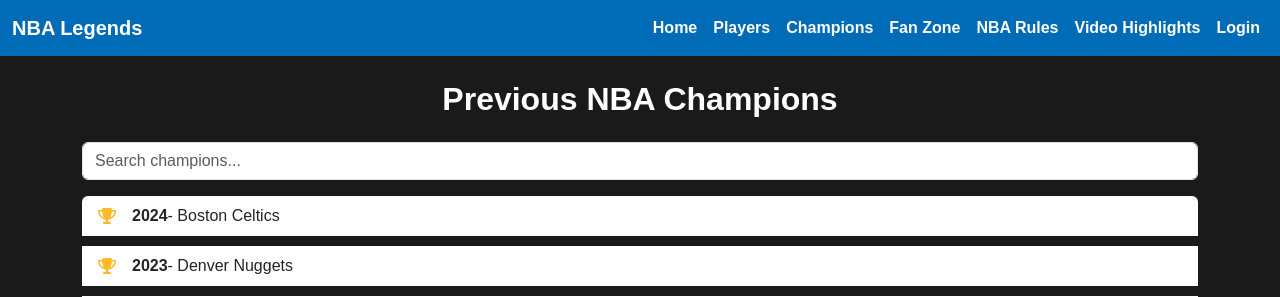
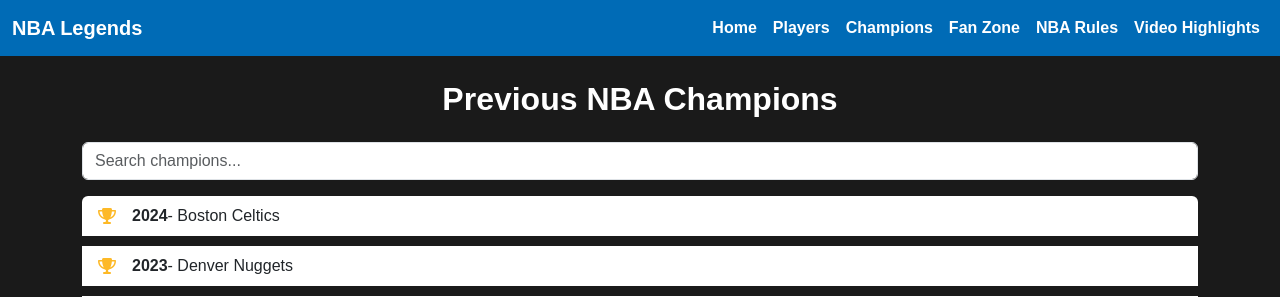
Before and after one commit to landonzh/DjangoProject, a Django app: page /champions/ in a window 1280 px wide. Shown: the top 297 px of the page. Run offline with Django 5.2, Linux system fonts and the light colour scheme; parts of the project's set-up code (start-up, migrations or seed data) failed here and were passed over.

Commit message:
saaexanple

```diff
--- a/templates/champions.html
+++ b/templates/champions.html
@@ -50,7 +50,7 @@
            <li class="nav-item"><a class="nav-link" href="{% url 'fanzone' %}">Fan Zone</a></li>
            <li class="nav-item"><a class="nav-link" href="{% url 'rules' %}">NBA Rules</a></li>
            <li class="nav-item"><a class="nav-link" href="{% url 'highlights' %}">Video Highlights</a></li>
-           <li class="nav-item"><a class="nav-link" href="{% url 'login' %}">Login</a></li>
+         {% comment %}  <li class="nav-item"><a class="nav-link" href="{% url 'login' %}">Login</a></li>{% endcomment %}
          </ul>
       </div>
     </div>
```
